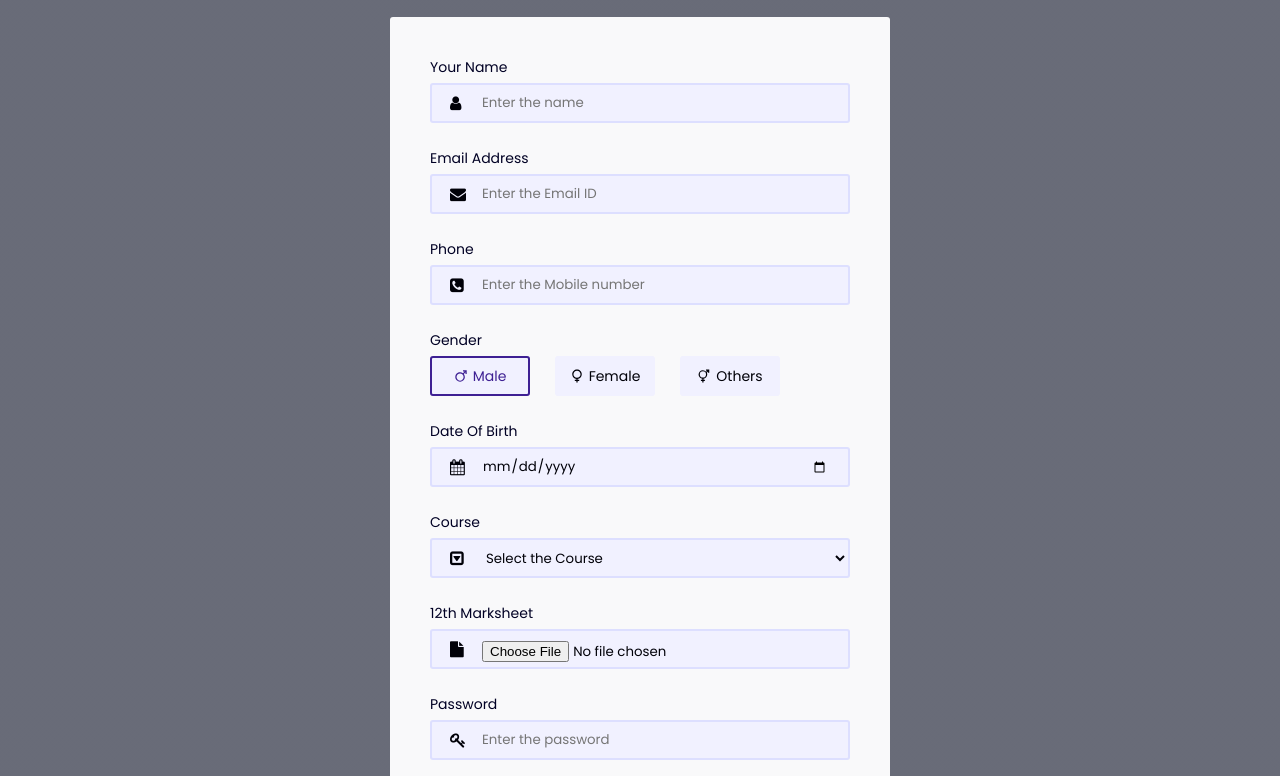
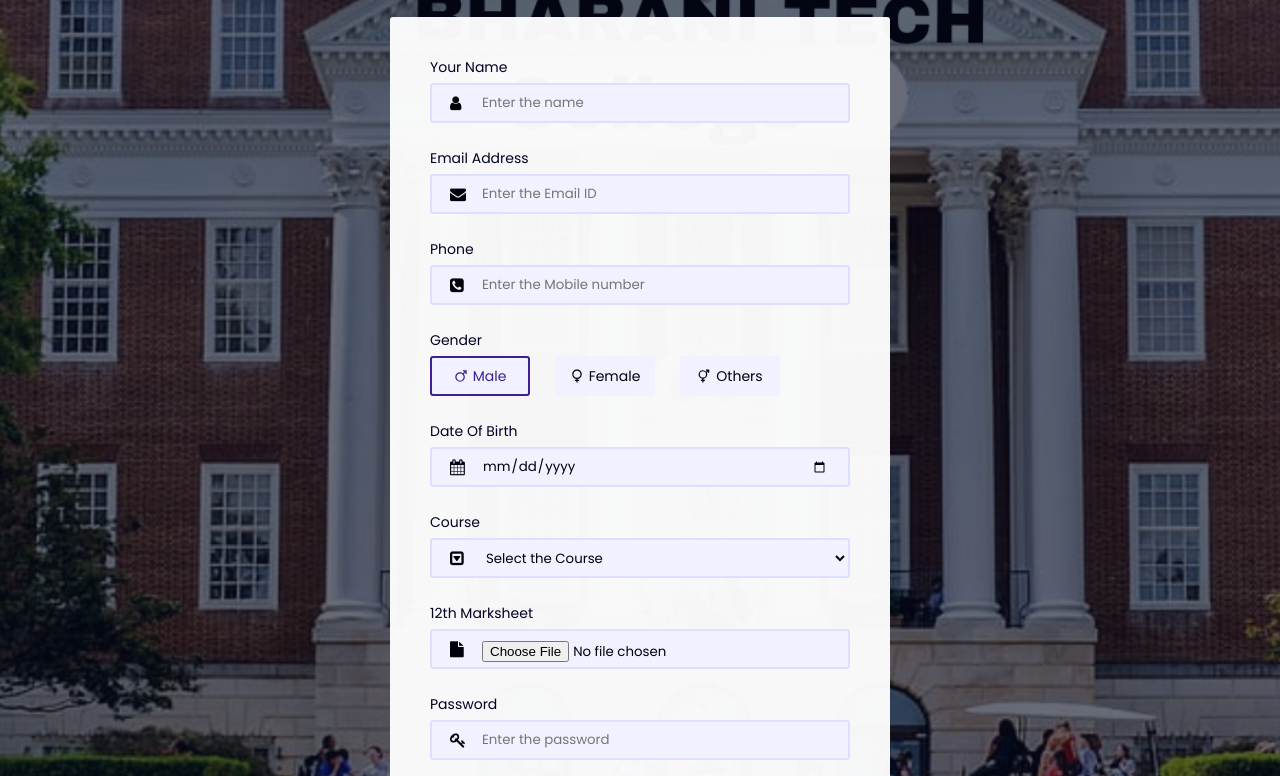
Before and after one commit to BharaniYash/final-project, a browser extension: page Admission_page.html in a window 1280 px wide. Shown: the part 205-981 px from the top of the page. Drawn offline with nearby package versions, Linux system fonts and the light colour scheme; files whose address does not match are found by name.

Commit message:
Update admission_style.css

```diff
--- a/admission_style.css
+++ b/admission_style.css
@@ -11,7 +11,7 @@
     /* border: 1px solid yellow; */
   }
   body{
-    background-image: linear-gradient(rgba(4,9,30,0.6),rgba(4,9,30,0.6)),url(../image/background.jpg);
+    background-image: linear-gradient(rgba(4,9,30,0.6),rgba(4,9,30,0.6)),url(bc.jpg);
     background-position: center;
     background-size: cover;
     position: relative;
```
